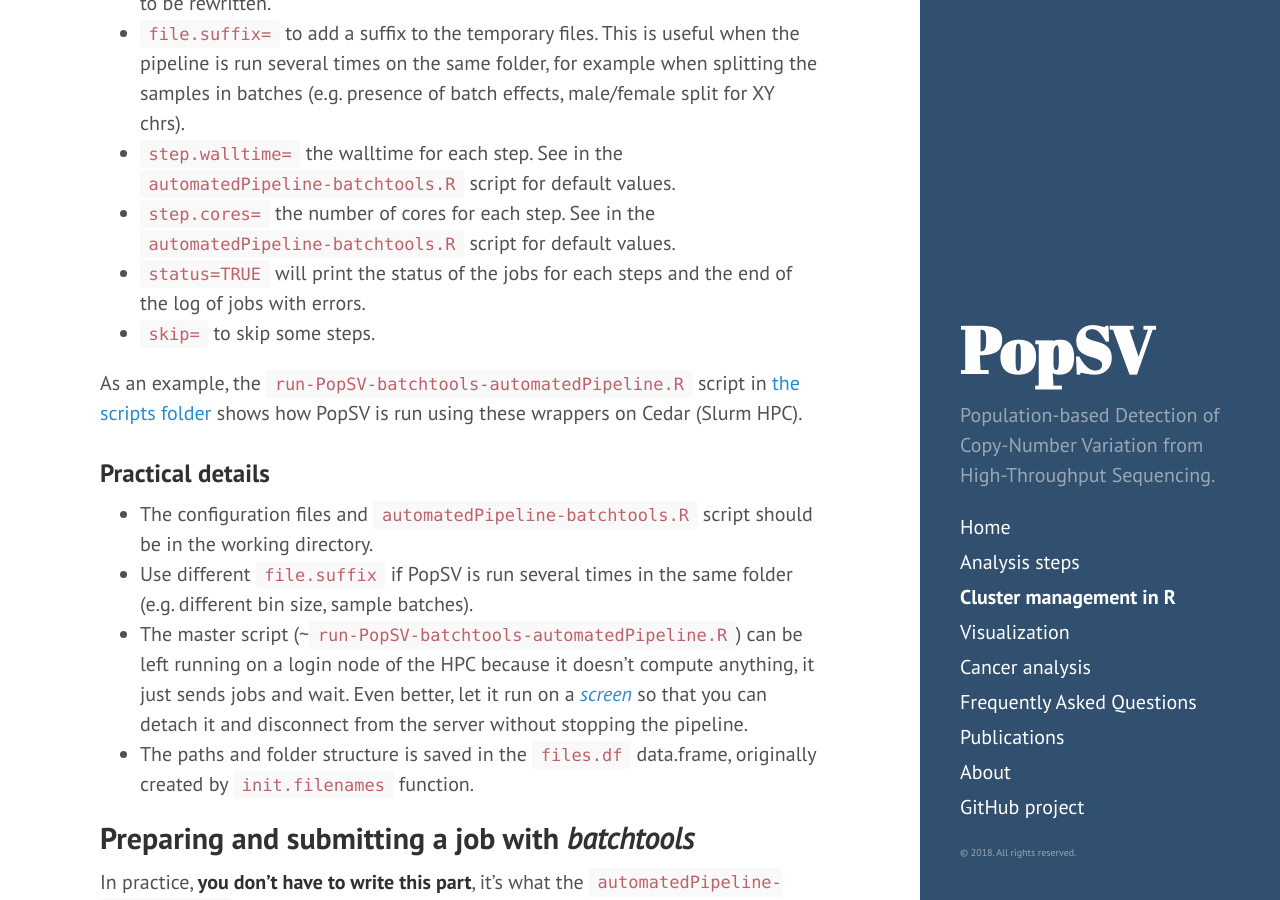
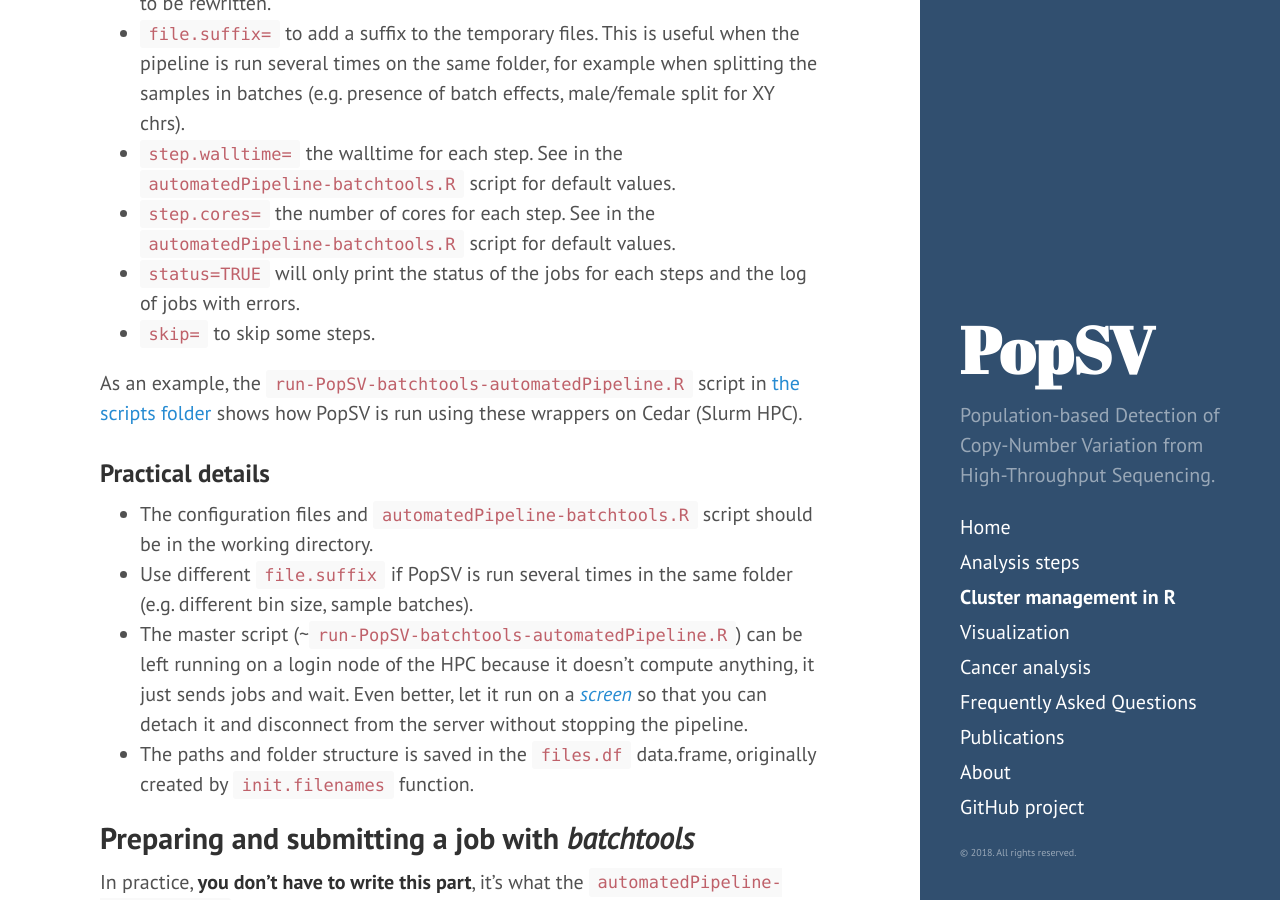
Before and after one commit to jmonlong/PopSV, a Jekyll site: the page built from 2-ClusterManagement.md, in a window 1280 px wide and 900 px high, scrolled down 4154 px. Built offline with Jekyll 4.4.1, drawn with Linux system fonts in a browser that asks for light colours; nearby versions of some CDN libraries.

Commit message:
update doc

```diff
--- a/2-ClusterManagement.md
+++ b/2-ClusterManagement.md
@@ -124,7 +124,7 @@ Still, a few parameters can be passed to the two functions for the user's conven
 + `file.suffix=` to add a suffix to the temporary files. This is useful when the pipeline is run several times on the same folder, for example when splitting the samples in batches (e.g. presence of batch effects, male/female split for XY chrs).
 + `step.walltime=` the walltime for each step. See in the `automatedPipeline-batchtools.R` script for default values.
 + `step.cores=` the number of cores for each step. See in the `automatedPipeline-batchtools.R` script for default values.
-+ `status=TRUE` will print the status of the jobs for each steps and the end of the log of jobs with errors.
++ `status=TRUE` will only print the status of the jobs for each steps and the log of jobs with errors.
 + `skip=` to skip some steps.
 
 
```
